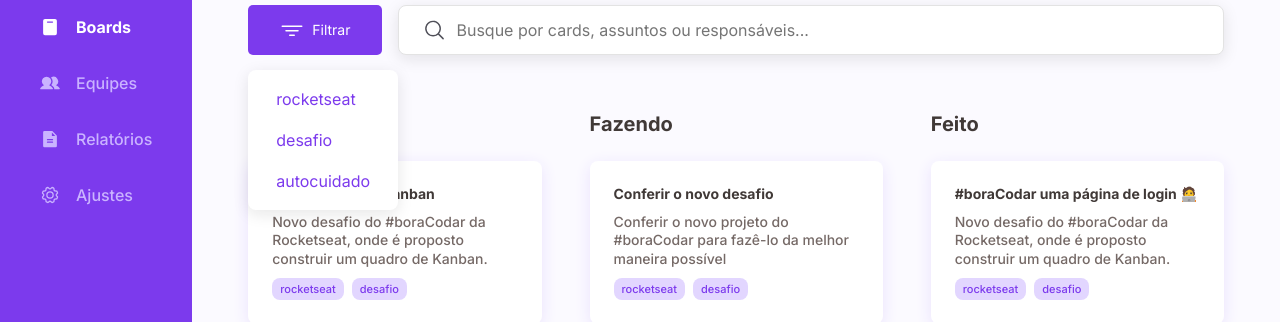
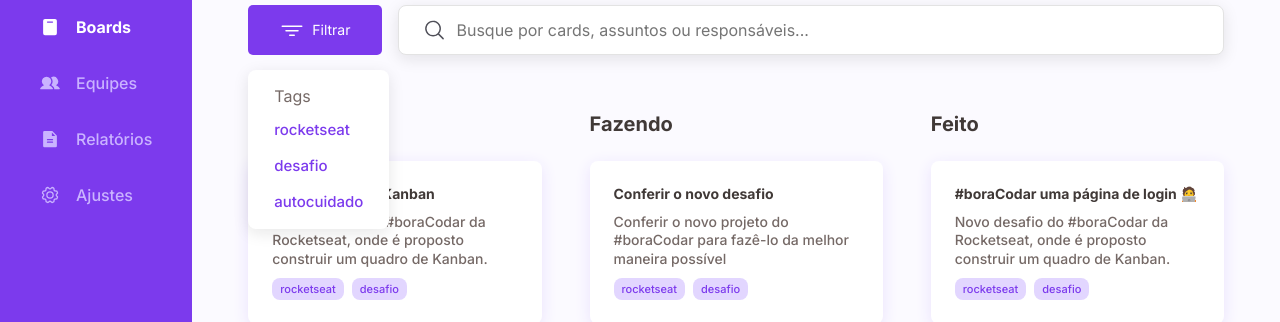
Before and after one commit to raiane-oliveira/Kanban, a React (Vite) app: page / in a window 1280 px wide. Both pictures are taken after a click on the button "Filtrar". Shown: the part 143-465 px from the top of the page. Built offline with nearby package versions, Linux system fonts and the light colour scheme.

Commit message:
fix: style of select filter button

```diff
--- a/src/components/Search.css
+++ b/src/components/Search.css
@@ -57,9 +57,17 @@
   background-color: white;
   box-shadow: 0px 4px 16px rgba(22, 22, 22, 0.1);
   border-radius: 0.8rem;
-  padding: 1.5rem 2.4rem;
+  padding: 1.6rem 2.6rem;
   position: absolute;
   top: 6.5rem;
+
+  display: grid;
+  gap: 1.2rem;
+}
+
+.title-select-search-form {
+  color: #756966;
+  font-weight: 400;
 }
 
 .select-search-form ul {
@@ -70,8 +78,10 @@
 }
 
 .select-search-form ul li {
-  padding: 0.4rem;
+  padding: 0.2rem 0;
   border-radius: 0.8rem;
+  font-size: 1.5rem;
+  font-weight: 500;
   cursor: pointer;
 }
 
--- a/src/components/Search.jsx
+++ b/src/components/Search.jsx
@@ -38,6 +38,7 @@ export function Search({ setSearchQuery }) {
 
       {isFilterBtnActive && (
         <div className="select-search-form">
+          <h4 className="title-select-search-form">Tags</h4>
           <ul>
             {Array.from(tags).map((tag) => (
               <li key={`${tag}${countKeySelect++}`} onClick={handleChange}>
```
